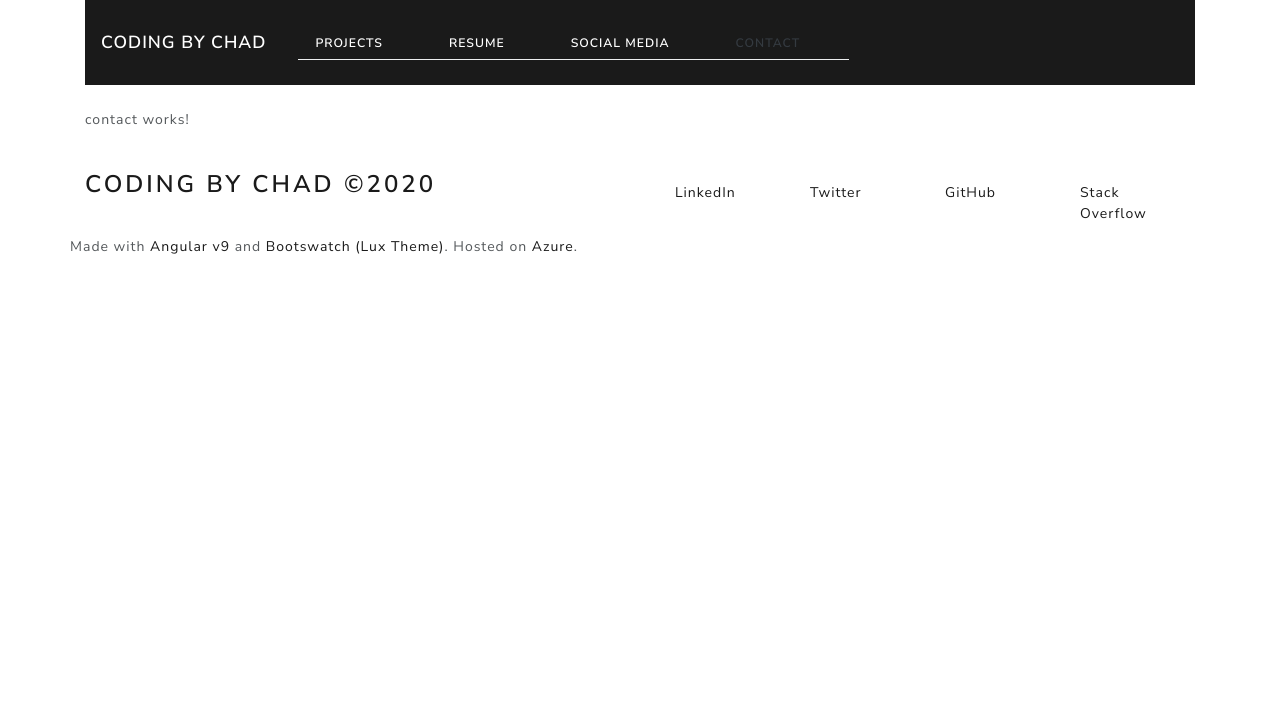
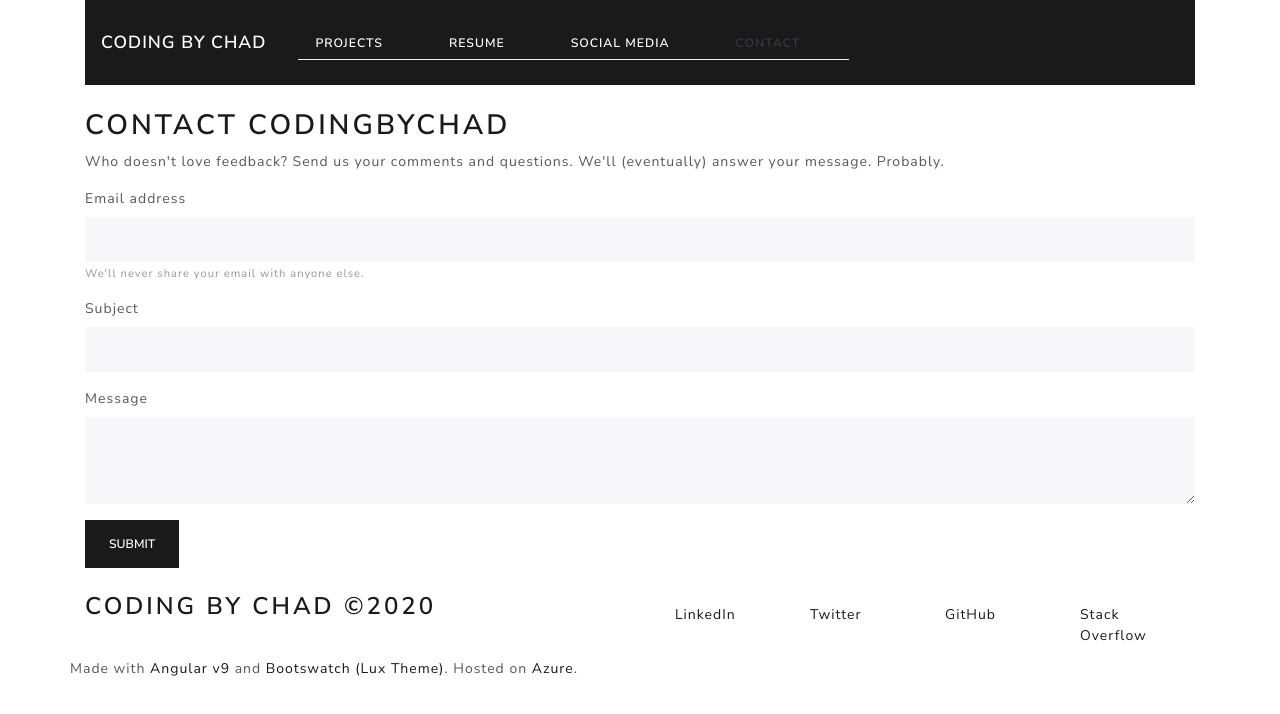
Before and after one commit to ChadESmith42/coding-by-chad, an Angular app in the folder portfolio/: page /contact in a window 1280 px wide. Shown: the top 714 px of the page. Built offline with nearby package versions, Linux system fonts and the light colour scheme.

Commit message:
add contact-form content

```diff
--- a/portfolio/src/app/content/contact/contact.component.html
+++ b/portfolio/src/app/content/contact/contact.component.html
@@ -1 +1,24 @@
-<p>contact works!</p>
+<section>
+    <article>
+        <h2 class="h2">Contact CodingByChad</h2>
+        <p>Who doesn't love feedback? Send us your comments and questions. We'll (eventually) answer your message. Probably.</p>
+    </article>
+    <article>
+        <form [formGroup]="contactForm" (ngSubmit)="SendMessage()">
+            <div class="form-group">
+              <label for="from">Email address</label>
+              <input type="email" class="form-control" id="from" formControlName="from" aria-describedby="emailHelp">
+              <small id="emailHelp" class="form-text text-muted">We'll never share your email with anyone else.</small>
+            </div>
+            <div class="form-group">
+              <label for="subject">Subject</label>
+              <input type="text" class="form-control" id="subject" formControlName="subject">
+            </div>
+            <div class="form-group">
+                <label for="subject">Message</label>
+                <textarea class="form-control" id="subject" formControlName="subject" rows="3"></textarea>
+            </div>
+            <button type="submit" class="btn btn-primary">Submit</button>
+          </form>
+    </article>
+</section>
--- a/portfolio/src/app/content/contact/contact.component.ts
+++ b/portfolio/src/app/content/contact/contact.component.ts
@@ -1,4 +1,5 @@
 import { Component, OnInit } from '@angular/core';
+import { FormGroup, FormBuilder, Validators } from '@angular/forms';
 
 @Component({
   selector: 'app-contact',
@@ -7,9 +8,25 @@ import { Component, OnInit } from '@angular/core';
 })
 export class ContactComponent implements OnInit {
 
-  constructor() { }
+  contactForm: FormGroup;
+  constructor(private fb: FormBuilder) { }
 
   ngOnInit(): void {
+    this.contactForm = this.fb.group({
+      from: [''],
+      subject: [''],
+      message: ['']
+    }, [ Validators.required ]);
   }
 
+  SendMessage() {
+    if (this.contactForm.invalid) {
+      return null;
+    }
+    const mailMessage = {
+      From: this.contactForm.get('from'),
+      Subject: this.contactForm.get('subject'),
+      Message: this.contactForm.get('message')
+    };
+  }
 }
```
Also changed, not shown: portfolio/src/app/app.module.ts (+5 -2 lines).
